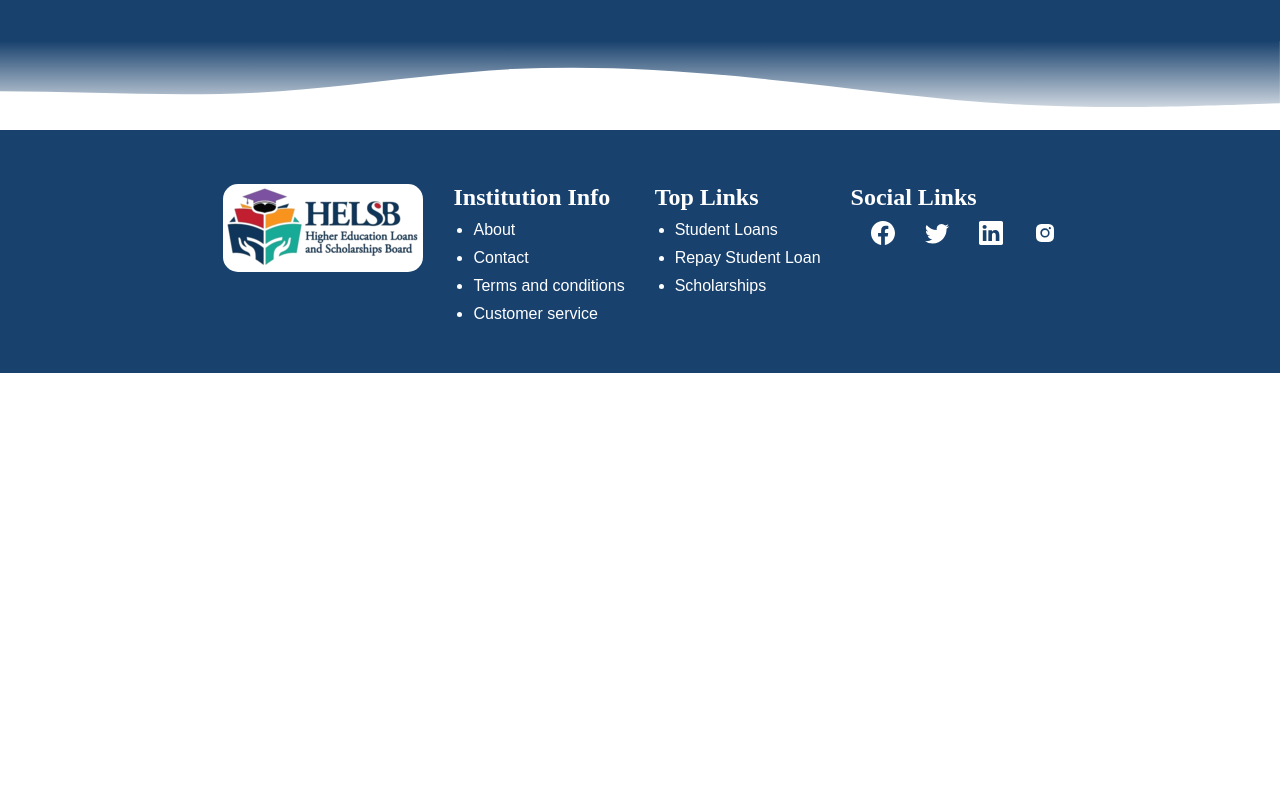
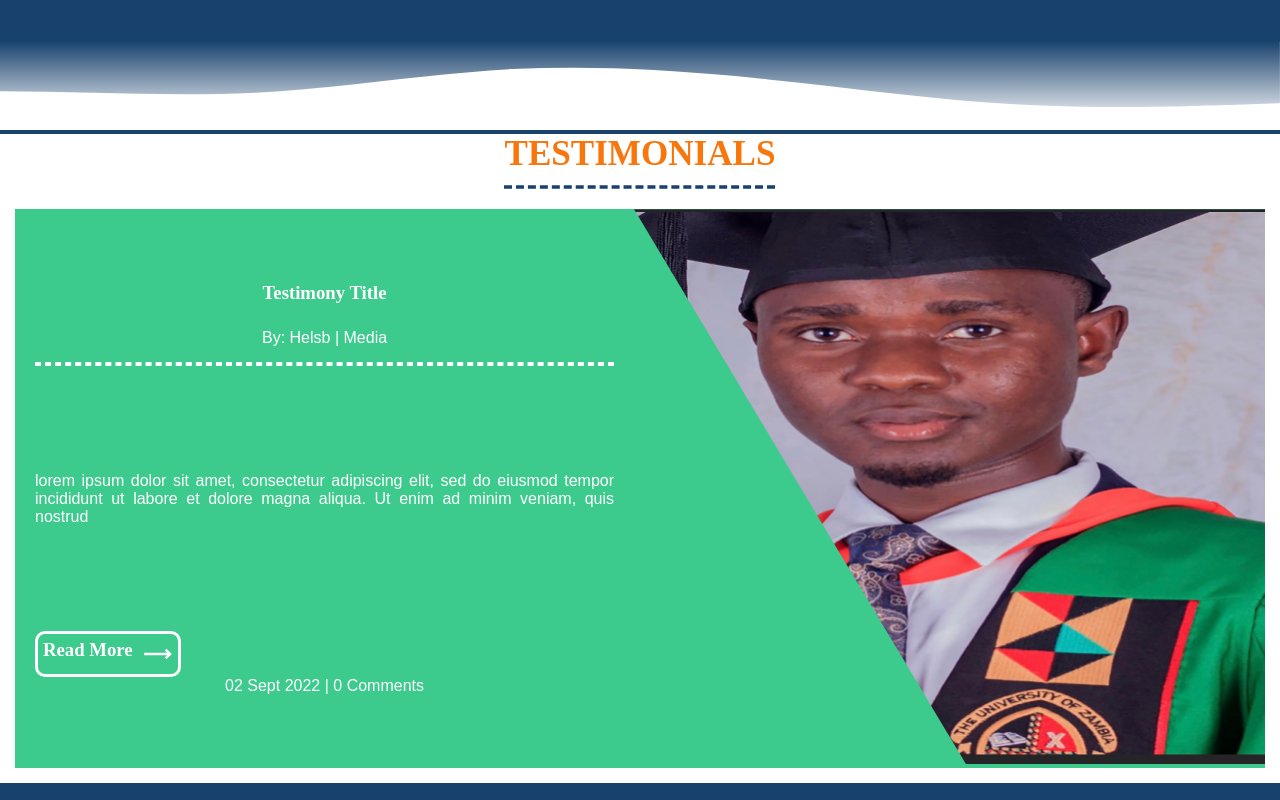
Before and after one commit to Xavier9981/react-navigation-master, a React (Vite) app: page / in a window 1280 px wide. Shown: the part 2720-3520 px from the top of the page. Before the commit the page ends 3093 px from the top, so only its background shows below. Built offline with nearby package versions, Linux system fonts and the light colour scheme.

Commit message:
Testimonial section including Carousel added

```diff
--- a/src/App.jsx
+++ b/src/App.jsx
@@ -2,11 +2,12 @@ import React from "react";
 import Home from "./pages/Home";
 /*import Hero from "./components/Hero";<Hero/>
 <Route path="/services" element={<Services />} />*/
-import { BrowserRouter as Router, Routes, Route } from "react-router-dom";
+import { Route, BrowserRouter as Router, Routes } from "react-router-dom";
+import Navigation from "./components/Navigation/Navigation";
 import About from "./pages/About";
 import Contact from "./pages/Contact";
 import Projects from "./pages/Products";
-import Navigation from "./components/Navigation/Navigation";
+
 const App = () => {
   return (
     <Router>
--- a/src/components/Blog.jsx
+++ b/src/components/Blog.jsx
@@ -1,13 +1,12 @@
 import React from 'react';
-import {RiArrowRightFill} from "react-icons/ri";
 import { LuAsterisk } from "react-icons/lu";
+import { RiArrowRightFill } from "react-icons/ri";
 import styled from "styled-components";
 import placeholder from "../assets/icons/img_placeholder.png";
 
 function Blog() {
   return (
     <BlogSection>
-
      <div className="section__title">
         <h2>What's new?</h2>
     </div>
--- /dev/null
+++ b/src/components/Carousel.jsx
@@ -0,0 +1,142 @@
+import React from "react";
+import { CgArrowLongRight } from "react-icons/cg";
+import styled from "styled-components";
+import carol from "../assets/Carol-img.jpg";
+import milner from "../assets/milner.png";
+
+const Carousel = () => {
+  return (
+    <CarouselSection>
+     <div>
+    <div className="main">
+        <div className="content-side">
+            <div className="title-section">
+                <h1>Testimony Title</h1>
+            <p className='title-section helbs'>
+
+                    <span>
+                        <span>By: </span>
+                            Helsb | Media
+                    </span>
+                    <hr className="line"/>
+            </p>
+            </div>
+
+
+            <div className='desc'>
+                <p>
+                    lorem ipsum dolor sit amet, consectetur adipiscing elit, sed do
+                    eiusmod tempor incididunt ut labore et dolore magna aliqua. Ut enim
+                    ad minim veniam, quis nostrud
+                </p>
+            </div>
+
+           <div>
+                <a href="#" className='lien'>
+                        <h3 className="txt">Read More</h3>
+                        <CgArrowLongRight size={30}/>
+                </a>
+                <p>
+                        <span>02 Sept 2022 </span>
+                        <span> | </span>
+                        <span>0 Comments </span>
+                </p>
+            </div>
+
+        </div>
+
+        <div className="image-side">
+          <img className="img-section" src={milner} />
+        </div>
+    </div>
+</div>
+    </CarouselSection>
+  );
+};
+
+const CarouselSection = styled.section`
+
+.main{
+    margin: 1.5rem;
+    display: flex;
+    flex-direction: row;
+    background-color: #3DCA8D;
+
+
+  }
+
+  .content-side{
+    display:flex;
+    flex-direction: column;
+    justify-content: space-around;
+    padding: 20px;
+    white-space: wrap;
+    background-color: #3DCA8D;
+    color: white;
+
+  }
+
+  .content-side h1 {
+    font-family:'Roboto Slab';
+  }
+
+   .lien {
+
+    color: white;
+    display: flex;
+    flex-direction: row;
+    align-items: space-between;
+    justify-content: center;
+    gap: 10px;
+    max-width: 100%;
+    width: max-content;
+    text-decoration: none;
+    border: 3px solid white;
+    border-radius: 10px;
+    padding: 5px;
+
+  }
+
+  .desc{
+    text-align: justify;
+  }
+
+  .txt{
+    white-space: nowrap;
+  }
+
+   .line {
+    border : 2px dashed white;
+
+  }
+
+  .title-section{
+    display: flex;
+    justify-content: space-between;
+    flex-direction: column;
+    gap: 2.5rem;
+  }
+
+
+  .helbs{
+    gap: 1.5rem;
+
+  }
+
+  .image-side{
+    width: 100%;
+    height: 100%;
+    border-radius: 10px;
+    clip-path: polygon(53% 100%, 0 0, 100% 0, 100% 100%);
+
+  }
+  .img-section{
+    height:100%;
+    width: 100%;
+    object-fit: cover;
+  }
+
+
+`;
+
+export default Carousel;
--- a/src/components/Metrics.jsx
+++ b/src/components/Metrics.jsx
@@ -1,10 +1,10 @@
 import React from 'react';
 import styled from "styled-components";
+import Employment from "../assets/svg/employment.svg";
+import Scholarship from "../assets/svg/scholarship.svg";
+import StudentLoan from "../assets/svg/student-loan.svg";
 import Wave1 from "../assets/svg/wave-1.svg";
 import Wave2 from "../assets/svg/wave-2.svg";
-import StudentLoan from "../assets/svg/student-loan.svg";
-import Scholarship from "../assets/svg/scholarship.svg";
-import Employment from "../assets/svg/employment.svg";
 
 function Metrics() {
   return (
--- /dev/null
+++ b/src/components/Testimonial.jsx
@@ -0,0 +1,39 @@
+import React from 'react';
+import styled from "styled-components";
+import Carousel from "../components/Carousel";
+
+
+const Testimonial = () => {
+        return (
+            <TestimonialSection>
+            <div className="title_wrap">
+                <h3>TESTIMONIALS</h3>
+            </div>
+            <div className="divCarousel">
+                <Carousel />
+            </div>
+            </TestimonialSection>
+        )
+    }
+
+   const TestimonialSection = styled.section`
+
+    display: flex;
+    flex-direction: column;
+    align-items: center;
+    text-align: center;
+
+    .title_wrap{
+        color: #F8760B;
+        font-size: 30px;
+        text-decoration: #18416D dashed underline;
+        text-underline-offset: 20px;
+        margin-bottom: 20px;
+    }
+
+
+  `;
+
+
+
+export default Testimonial;
--- a/src/pages/Home.jsx
+++ b/src/pages/Home.jsx
@@ -1,10 +1,11 @@
 import React from "react";
 import styled from "styled-components";
+import Blog from "../components/Blog";
+import Footer from "../components/Footer";
 import Hero from "../components/Hero";
+import Metrics from "../components/Metrics";
 import Services from "../components/Services";
-import Blog from "../components/Blog";
-import Metrics from "../components/Metrics";
-import Footer from "../components/Footer";
+import Testimonial from "../components/Testimonial";
 const Home = () => {
   return (
     <HomeWrap>
@@ -12,6 +13,7 @@ const Home = () => {
       <Services/>
       <Blog/>
       <Metrics/>
+      <Testimonial/>
       <Footer/>
     </HomeWrap>
   );
```
Also changed, not shown: src/assets/milner.png (added).
